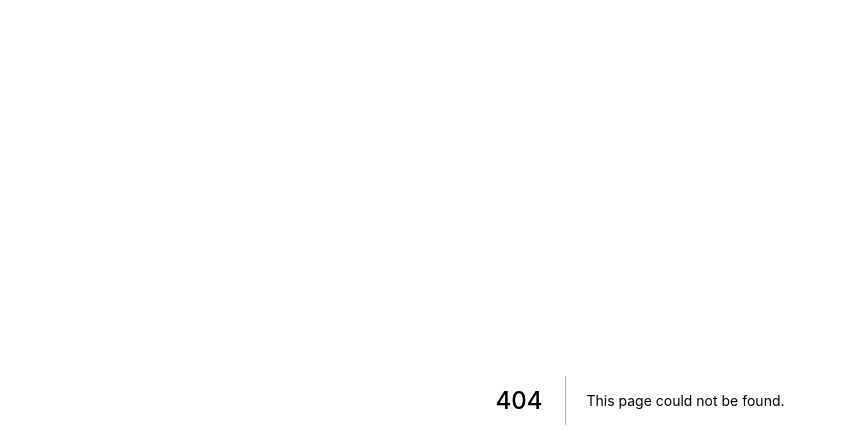
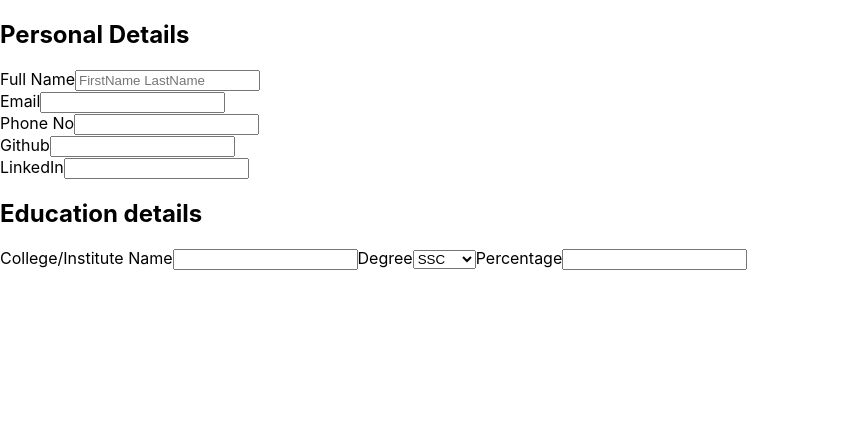
Before and after one commit to akshay1502/resume-builder, a Next.js app: page /edit in a window 1280 px wide. Before the commit this address had no page. Shown: the top 448 px of the page, without its empty margins (0-846 px from the left). Built offline with nearby package versions, Linux system fonts and the light colour scheme.

Commit message:
redux added

```diff
--- /dev/null
+++ b/actions/resumeActions.js
@@ -0,0 +1,6 @@
+export const UPDATE_PERSONALINFO = 'UPDATE_PERSONALINFO';
+
+export const updatePersonalinfo = (obj) => ({
+  type: UPDATE_PERSONALINFO,
+  payload: obj
+})
--- a/pages/_app.js
+++ b/pages/_app.js
@@ -1,7 +1,16 @@
-import '../styles/globals.css'
+import '../styles/globals.css';
+import { Provider } from 'react-redux';
+import { createStore } from 'redux';
+import { composeWithDevTools } from 'redux-devtools-extension';
+import resumeReducer from '../reducers/resumeReducer';
 
+const store = createStore(resumeReducer, composeWithDevTools())
 function MyApp({ Component, pageProps }) {
-  return <Component {...pageProps} />
+  return (
+    <Provider store={store}>
+      <Component {...pageProps} />
+    </Provider>
+  );
 }
 
 export default MyApp
--- /dev/null
+++ b/pages/edit.jsx
@@ -0,0 +1,108 @@
+import { connect } from 'react-redux';
+import { updatePersonalinfo } from '../actions/resumeActions';
+
+function Edit({ dispatch, fullName, email, phoneNo, github, linkedIn }) {
+  return(
+    <div>
+      <form>
+        <h2>Personal Details</h2>
+        <label htmlFor="fullName">
+          Full Name
+          <input
+            type="text"
+            placeholder="FirstName LastName"
+            id="fullName"
+            value={fullName}
+            name="fullName"
+            onChange={(e) => dispatch(updatePersonalinfo(e))}
+          />
+        </label>
+        <br />
+        <label htmlFor="email">
+          Email
+          <input
+            type="email"
+            id="email"
+            value={email}
+            name="email"
+            onChange={(e) => dispatch(updatePersonalinfo(e))}
+          />
+        </label>
+        <br />
+        <label htmlFor="phoneNo">
+          Phone No
+          <input
+            type="phoneNo"
+            id="phoneNo"
+            value={phoneNo}
+            name="phoneNo"
+            onChange={(e) => dispatch(updatePersonalinfo(e))}
+          />
+        </label>
+        <br />
+        <label htmlFor="github">
+          Github
+          <input
+            type="github"
+            id="github"
+            value={github}
+            name="github"
+            onChange={(e) => dispatch(updatePersonalinfo(e))}
+          />
+        </label>
+        <br />
+        <label htmlFor="linkedIn">
+          LinkedIn
+          <input
+            type="linkedIn"
+            id="linkedIn"
+            value={linkedIn}
+            name="linkedIn"
+            onChange={(e) => dispatch(updatePersonalinfo(e))}
+          />
+        </label>
+        <br />
+      </form>
+      <form>
+        <h2>Education details</h2>
+        <label htmlFor='collegeInstituteName'>
+          College/Institute Name
+          <input
+            type="text"
+            value=""
+            id="collegeInstituteName"
+            name="collegeInstituteName"
+          />
+        </label>
+        <label htmlFor='degree'>
+          Degree
+          <select value="" id="degree">
+            <option value="SSC">SSC</option>
+            <option value="HSC">HSC</option>
+            <option value="B.E.">B.E.</option>
+            <option value="B.Tech">B.Tech</option>
+          </select>
+        </label>
+        <label htmlFor='percentage'>
+          Percentage
+          <input
+            type="text"
+            value=""
+            id="percentage"
+            name="percentage"
+          />
+        </label>
+      </form>
+    </div>
+  );
+}
+
+const mapStateToProps = (state) => ({
+  fullName: state.personalInfo.fullName,
+  email: state.personalInfo.email,
+  phoneNo: state.personalInfo.phoneNo,
+  github: state.personalInfo.github,
+  linkedIn: state.personalInfo.linkedIn,
+})
+
+export default connect(mapStateToProps)(Edit)
--- /dev/null
+++ b/pages/preview.jsx
@@ -0,0 +1,3 @@
+export default function Preview() {
+  return <div>a</div>;
+}
--- /dev/null
+++ b/reducers/resumeReducer.js
@@ -0,0 +1,29 @@
+import * as actions from '../actions/resumeActions';
+export const initialState = {
+  personalInfo: {
+    fullName: '',
+    email: '',
+    phoneNo: '',
+    github: '',
+    linkedIn: ''
+  },
+  education: [
+    // format for educational details
+    // {
+    //   collegeInstituteName: '',
+    //   degree: '',
+    //   percentage: ''
+    // }
+  ]
+}
+
+export default function resumeReducer(state = initialState, action) {
+  switch(action.type) {
+    case actions.UPDATE_PERSONALINFO: {
+      const {name, value} = action.payload.target;
+      return { ...state, personalInfo: { ...state.personalInfo, [name]: [value]}};
+    }
+    default:
+      return state;
+  }
+}
```
Also changed, not shown: package.json (+6 -2 lines), pages/index.js (+2 -53 lines), reducers/index.js (added, +8 -0 lines), .eslintrc.json, 2 other files (tests, documents, lock files or other folders).
